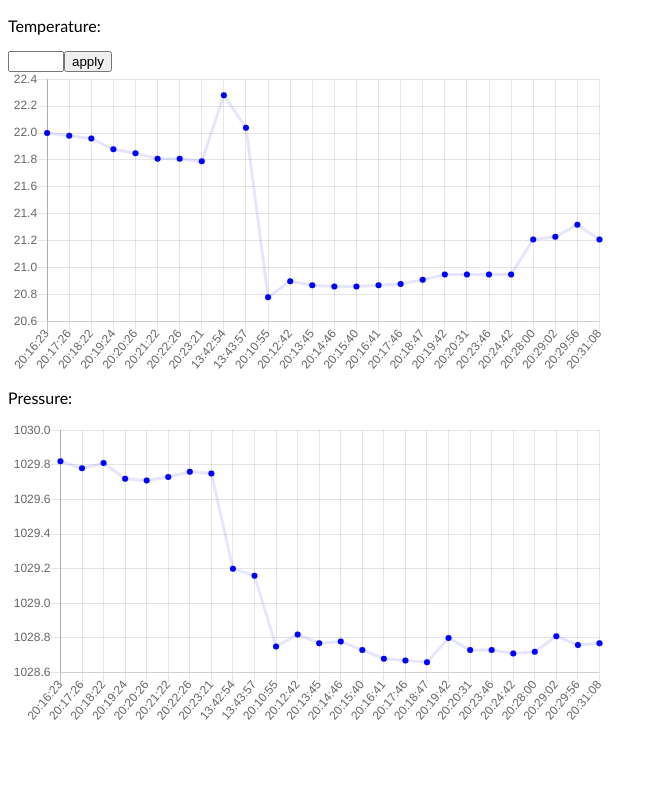
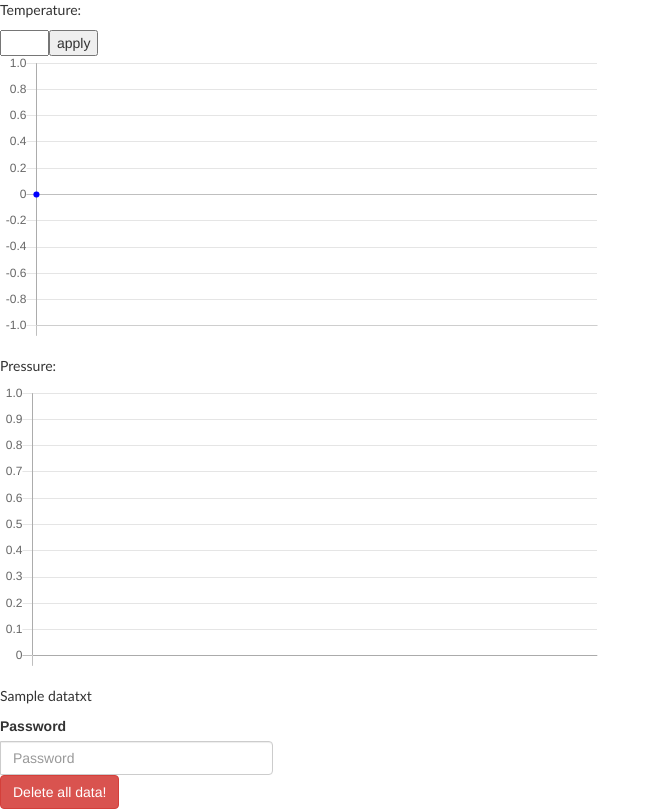
Before and after one commit to CrazyKangarooStudios/weather_station, a Node server app: template views/index.ejs in a window 1280 px wide. Shown: the whole page, without its empty margins (0-666 px from the left). Before the commit the page ends 720 px from the top, so only its background shows below. Run offline with Node 20, Linux system fonts and the light colour scheme; the template is opened without the code that fills it: most values are stand-ins (such as "Sample title", 1, 10 or a date in 2020).

Commit message:
updated layout

```diff
--- a/index.js
+++ b/index.js
@@ -4,6 +4,8 @@
 const { plot } =require('nodeplotlib')
 const rp = require('request-promise');
 const url = "https://weather-station.crazykaenguru.repl.co/"//'http://192.168.2.130/';
+const { config } = require('dotenv');
+config()
 const fs = require('fs')
 var T;
 var P;
@@ -11,7 +13,7 @@
 app.set('views', path.join(__dirname, 'views'));
     app.set('view engine', 'ejs');
 // Handling GET / request
-app.use("/", async(req, res, next) => {
+app.get("/", async(req, res, next) => {
     var data = fs.readFileSync('./data.txt', 'utf8')
     data=data.toString()
     data=data.split("\n")
@@ -51,15 +53,16 @@
     res.header(2)
    // res.send("Temperature: "+T+" Pressure: "+P)
   // console.log(alltime)
-   res.render('index',{temp:allT,time:alltime,pressure:allP});
+   res.render('index',{temp:allT,time:alltime,pressure:allP,datatxt:fs.readFileSync('./data.txt', 'utf8')});
 
 })
 
 // Handling GET /hello request
-app.get("/hello", (req, res, next) => {
-    res.header(2)
-    res.send("This is the hello response");
-
+app.post("/delete", (req, res, next) => {
+  res.writeHead(302, {
+    location: process.env.url,
+  });
+  res.end();
 })
 
     setInterval(function(){
--- a/package.json
+++ b/package.json
@@ -12,6 +12,7 @@
   "dependencies": {
     "chart.js": "^3.9.1",
     "date-and-time": "^2.4.1",
+    "dotenv": "^16.0.3",
     "ejs": "^3.1.8",
     "ip": "^1.1.8",
     "node-datetime": "^2.1.2",
--- a/views/index.ejs
+++ b/views/index.ejs
@@ -1,12 +1,23 @@
 <!DOCTYPE html>
 <html>
+  <link rel="stylesheet" href="https://maxcdn.bootstrapcdn.com/bootstrap/3.4.1/css/bootstrap.min.css">
+  <script src="https://ajax.googleapis.com/ajax/libs/jquery/3.6.0/jquery.min.js"></script>
+  <script src="https://maxcdn.bootstrapcdn.com/bootstrap/3.4.1/js/bootstrap.min.js"></script>
 <script src="https://cdnjs.cloudflare.com/ajax/libs/Chart.js/2.9.4/Chart.js"></script>
 <body>
   <p>Temperature:</p><input value="" id="Tinput" type="number" min="0" max="<%-temp.toString().split(",").length-%>"><button onclick="applyT()">apply</button>
 <canvas id="myChart" style="width:100%;max-width:600px"></canvas>
 <p>Pressure:</p>
 <canvas id="pressureChart" style="width:100%;max-width:600px"></canvas>
+<p><%-datatxt-%></p>
 
+<form action="/delete" method="POST">
+  <div  class="input-group mb-3 w-25">
+    <label for="exampleInputPassword1">Password</label>
+    <input name="password" type="password" class="form-control" id="exampleInputPassword1" placeholder="Password">
+  </div>
+<button type="submit" class="btn btn-danger">Delete all data!</button>
+</form>
 <script>
   Tchart("<%-temp-%>")
   function Tchart(temp)
```
Also changed, not shown: 2 other files.
